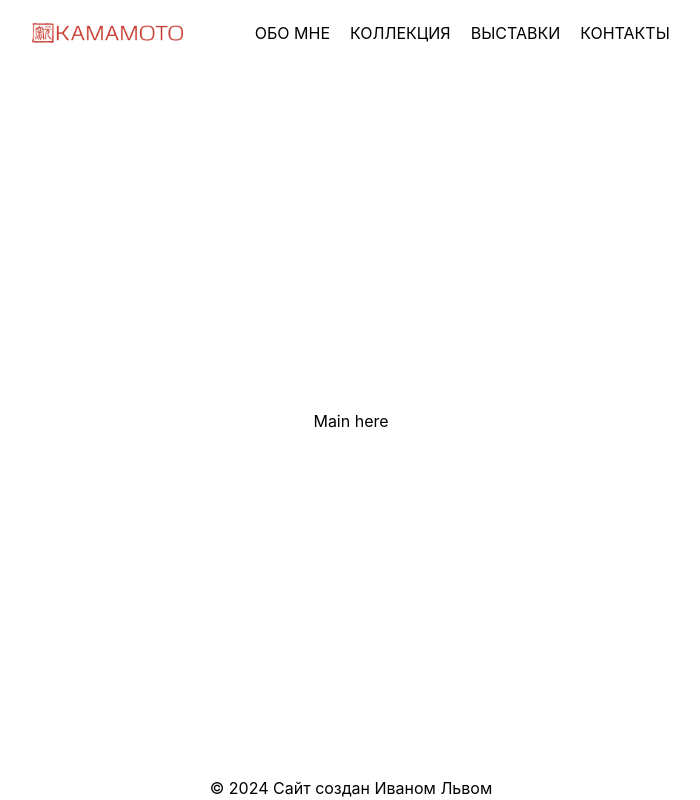
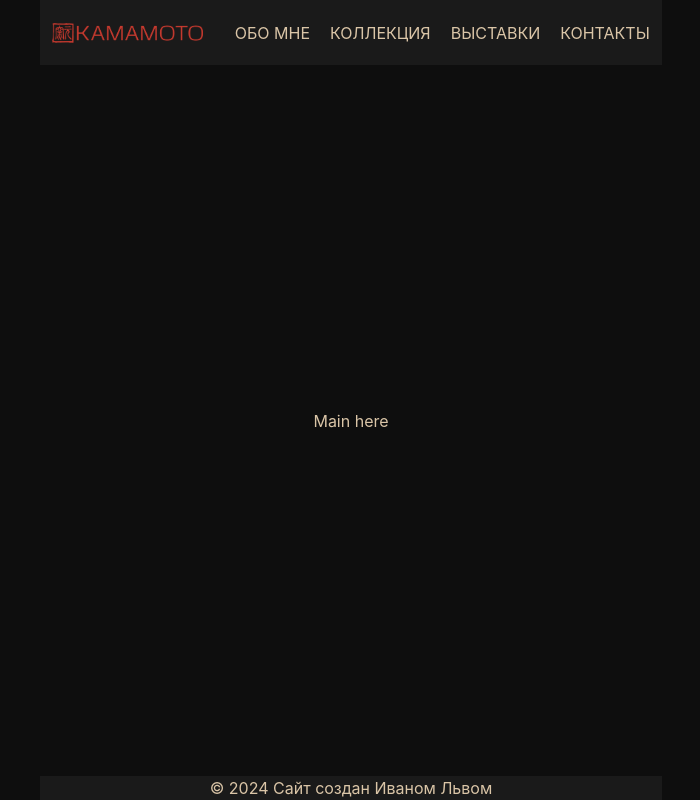
Before and after one commit to ivan-lev/kamamoto, a React (Vite) app: page / in a window 1280 px wide. Shown: the whole page, without its empty margins (289-989 px from the left). Built offline with nearby package versions, Linux system fonts and the light colour scheme.

Commit message:
style: global styling

```diff
--- a/src/index.scss
+++ b/src/index.scss
@@ -1,3 +1,6 @@
+@import url('./variables/colors.scss');
+@import url('./variables/fonts.scss');
+
 body {
   margin: 0;
   display: flex;
@@ -5,4 +8,13 @@ body {
   place-items: center;
   min-width: 320px;
   min-height: 100vh;
+
+  background-color: var(--background-primary);
+  color: var(--text-primary);
+  font-family: Roboto, Inter, Helvetica, sans-serif;
 }
+
+* {
+  margin: 0;
+  padding: 0;
+}
```
